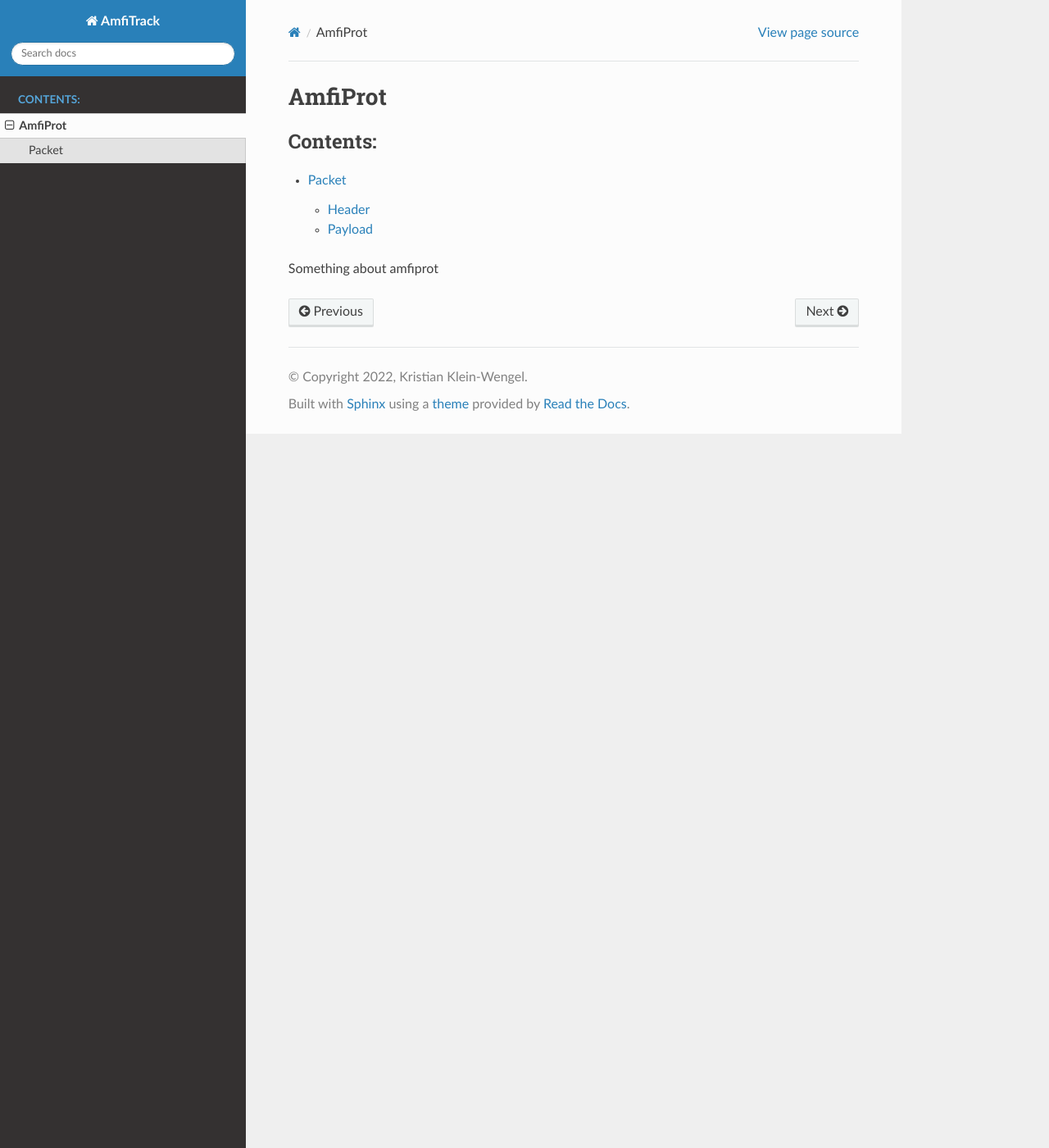
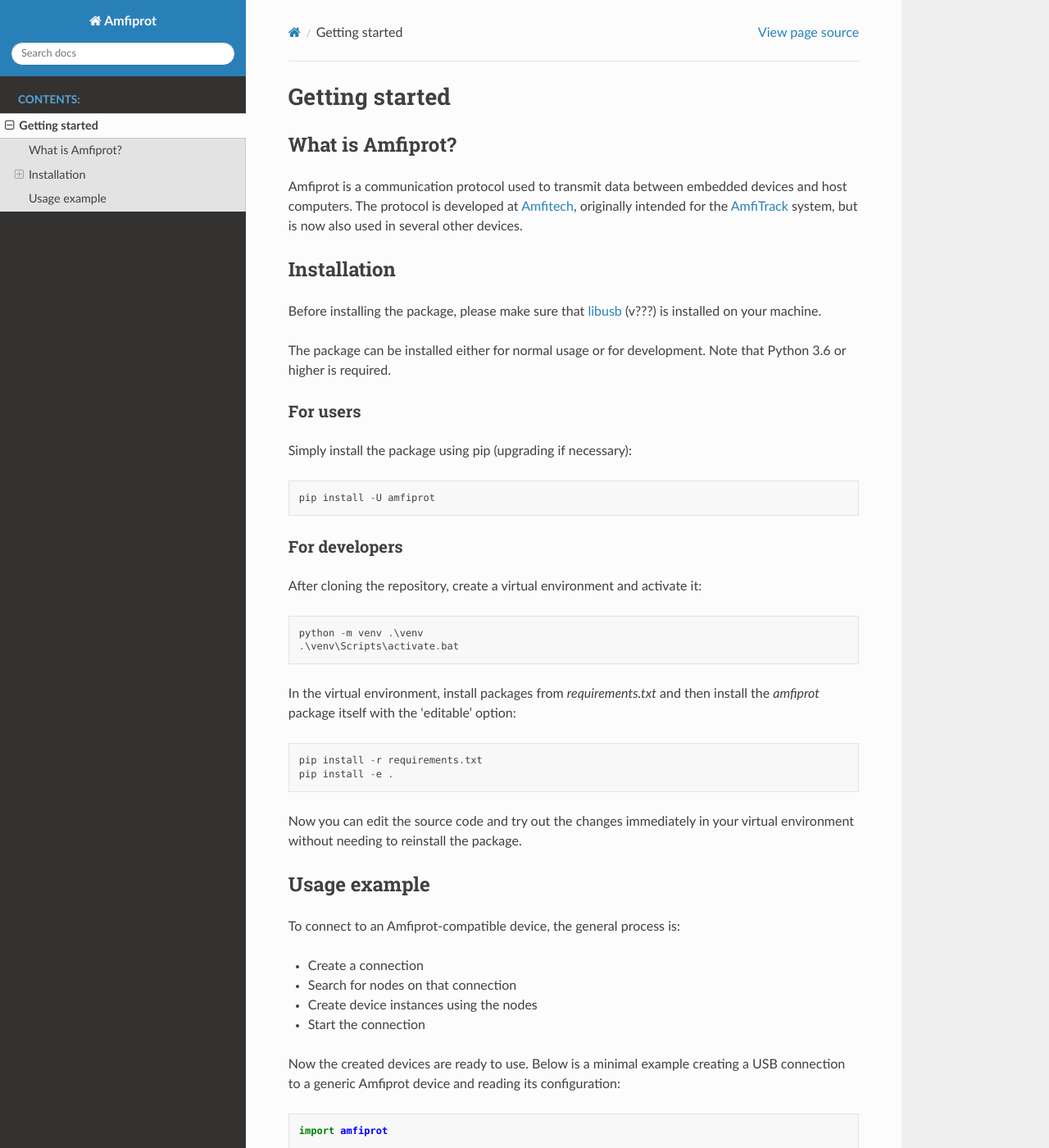
Before and after one commit to amfitech/amfiprot, a Sphinx documentation site: the page built from doc/source/amfiprot/amfiprot.rst, in a window 1280 px wide and 1400 px high. Shown: the whole window at 82% size. Built offline with Sphinx 7.4.7 and the Read the Docs theme 2.0.0, drawn with Linux system fonts in a browser that asks for light colours; some of the changed text lies outside the part shown.

Commit message:
AM-288 Write "Getting started" doc page #done

```diff
--- a/doc/source/amfiprot/amfiprot.rst
+++ b/doc/source/amfiprot/amfiprot.rst
@@ -1,10 +1,78 @@
-AmfiProt
-========
+***************
+Getting started
+***************
 
-.. toctree::
-   :maxdepth: 2
-   :caption: Contents:
+What is Amfiprot?
+=================
+Amfiprot is a communication protocol used to transmit data between embedded devices and host computers. The protocol is
+developed at `Amfitech <https://www.amfitech.dk/>`_, originally intended for the `AmfiTrack <https://www.amfitrack.com/>`_
+system, but is now also used in several other devices.
 
-   packet
 
-Something about amfiprot
+Installation
+============
+Before installing the package, please make sure that `libusb <https://libusb.info/>`_ (v???) is installed on your machine.
+
+The package can be installed either for normal usage or for development. Note that Python 3.6 or higher is required.
+
+For users
+---------
+Simply install the package using pip (upgrading if necessary):
+
+.. code-block::
+
+    pip install -U amfiprot
+
+For developers
+--------------
+After cloning the repository, create a virtual environment and activate it:
+
+.. code-block::
+
+    python -m venv .\venv
+    .\venv\Scripts\activate.bat
+
+In the virtual environment, install packages from `requirements.txt` and then install the `amfiprot` package itself
+with the 'editable' option:
+
+.. code-block::
+
+    pip install -r requirements.txt
+    pip install -e .
+
+Now you can edit the source code and try out the changes immediately in your virtual environment without needing to
+reinstall the package.
+
+Usage example
+=============
+
+To connect to an Amfiprot-compatible device, the general process is:
+
+- Create a connection
+- Search for nodes on that connection
+- Create device instances using the nodes
+- Start the connection
+
+Now the created devices are ready to use. Below is a minimal example creating a USB connection to a generic Amfiprot
+device and reading its configuration:
+
+.. code-block::
+
+    import amfiprot
+
+    if __name__ == '__main__':
+        conn = amfiprot.UsbConnection(0xc17, 0xd12)
+        nodes = conn.find_nodes()
+        dev = amfiprot.Device(nodes[0])  # Assuming find_nodes() returns only our device
+
+        conn.start()  # Sending/receiving packets is now handled in separate subprocesses
+
+        # Reading and printing the configuration from the device
+        cfg = dev.read_config()
+
+        for category in cfg:
+            print(category['category'])
+            for param in category['parameters']:
+                print(param)
+
+        conn.stop()
--- a/doc/source/conf.py
+++ b/doc/source/conf.py
@@ -17,8 +17,8 @@
 
 # -- Project information -----------------------------------------------------
 
-project = 'AmfiTrack'
-copyright = '2022, Kristian Klein-Wengel'
+project = 'Amfiprot'
+copyright = '2022, Amfitech'
 author = 'Kristian Klein-Wengel'
 
 # The full version, including alpha/beta/rc tags
@@ -34,7 +34,7 @@
 # print(sys.path)
 # print(os.getcwd())
 sys.path.insert(0, os.path.abspath('../../src'))
-sys.path.append(os.path.abspath('../../src/amfitrack/amfiprot'))
+sys.path.append(os.path.abspath('../../src/amfiprot'))
 
 # Add any Sphinx extension module names here, as strings. They can be
 # extensions coming with Sphinx (named 'sphinx.ext.*') or your custom
--- a/doc/source/index.rst
+++ b/doc/source/index.rst
@@ -1,4 +1,4 @@
-AmfiTrack Python library documentation
+Amfiprot Python package
 ======================================
 
 .. toctree::
```
Also changed, not shown: doc/source/amfiprot/packet.rst (+8 -6 lines).
